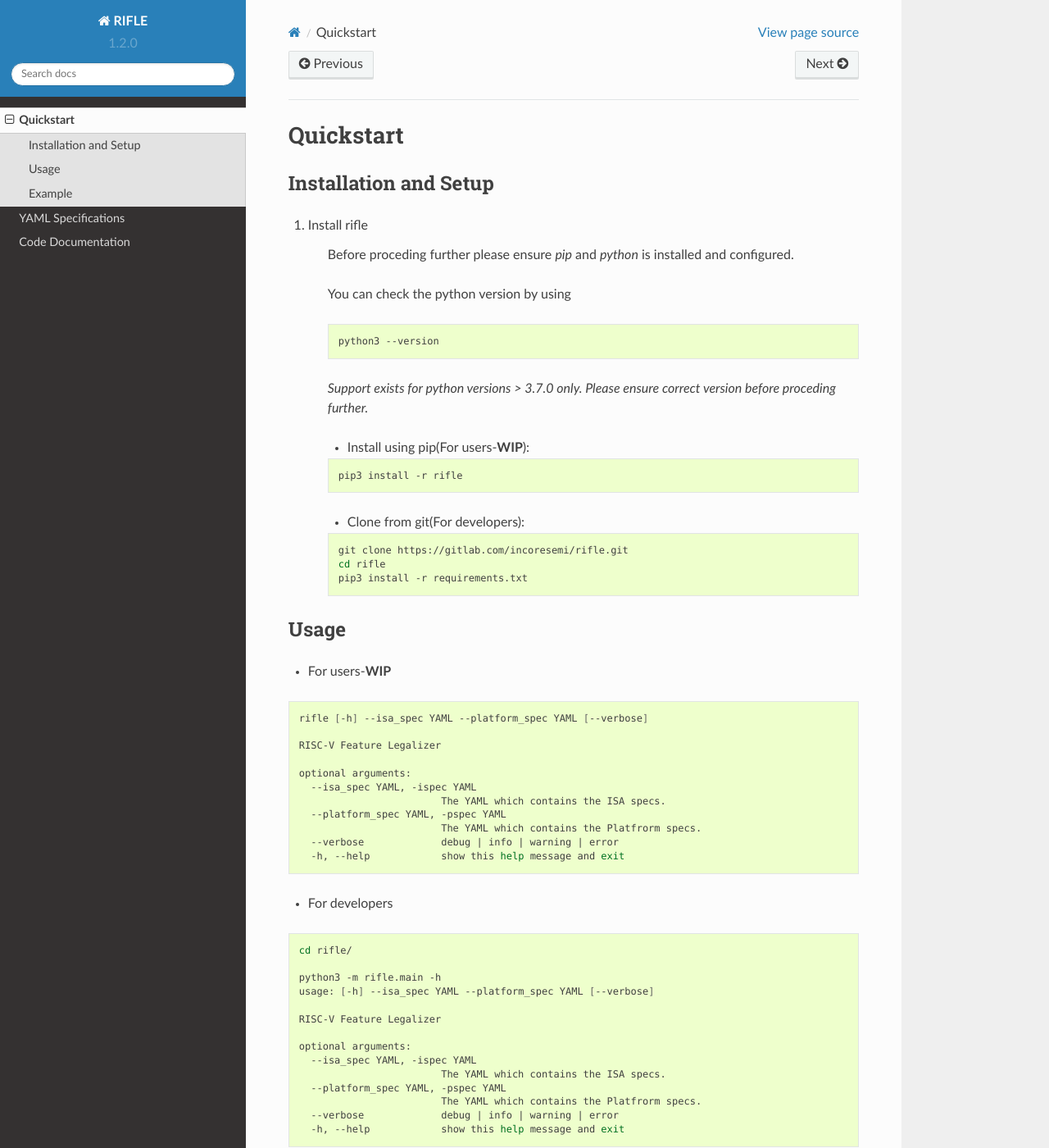
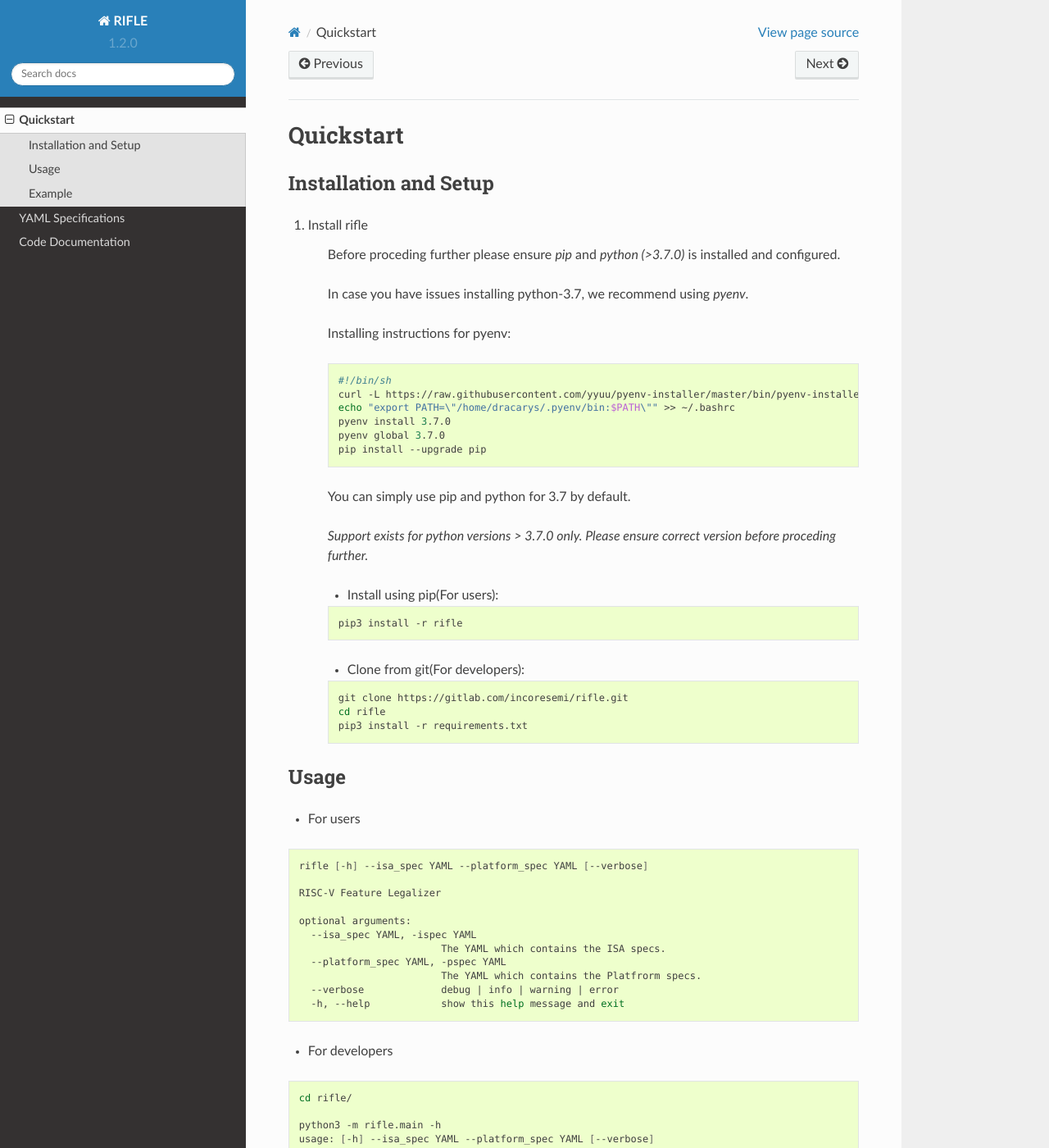
Before and after one commit to riscv-software-src/riscv-config, a Sphinx documentation site: the page built from docs/source/quickstart.rst, in a window 1280 px wide and 1400 px high. Shown: the whole window at 82% size. Built offline with Sphinx 7.4.7 and the Read the Docs theme 2.0.0, drawn with Linux system fonts in a browser that asks for light colours; some of the changed text lies outside the part shown.

Commit message:
Resolve "pyenv install instructions"

```diff
--- a/docs/source/quickstart.rst
+++ b/docs/source/quickstart.rst
@@ -5,17 +5,26 @@ Installation and Setup
 ^^^^^^^^^^^^^^^^^^^^^^^
 1. Install rifle
 
-    Before proceding further please ensure *pip* and *python* is installed and configured.
+    Before proceding further please ensure *pip* and *python (>3.7.0)* is installed and configured.
 
-    You can check the python version by using
+    In case you have issues installing python-3.7, we recommend using `pyenv`.
+
+    Installing instructions for pyenv:
 
     .. code-block:: bash
 
-        python3 --version
+        #!/bin/sh
+        curl -L https://raw.githubusercontent.com/yyuu/pyenv-installer/master/bin/pyenv-installer | bash
+        echo "export PATH=\"/home/dracarys/.pyenv/bin:$PATH\"" >> ~/.bashrc
+        pyenv install 3.7.0
+        pyenv global 3.7.0
+        pip install --upgrade pip
+
+    You can simply use pip and python for 3.7 by default.
 
     *Support exists for python versions > 3.7.0 only. Please ensure correct version before proceding further.*
 
-    * Install using pip(For users-**WIP**):
+    * Install using pip(For users):
 
     .. code-block:: bash
 
@@ -33,7 +42,7 @@ Installation and Setup
 Usage
 ^^^^^
 
-* For users-**WIP**
+* For users
 
 .. code-block:: bash
 
@@ -75,9 +84,11 @@ Usage
 Example
 ^^^^^^^
 
-    * For users-**WIP**
+    * For users
 
     .. code-block:: bash
+
+        git clone https://gitlab.com/incoresemi/rifle.git
 
         cd rifle/
 
```
Also changed, not shown: other parts of docs/source/quickstart.rst (+2 -0 lines).
